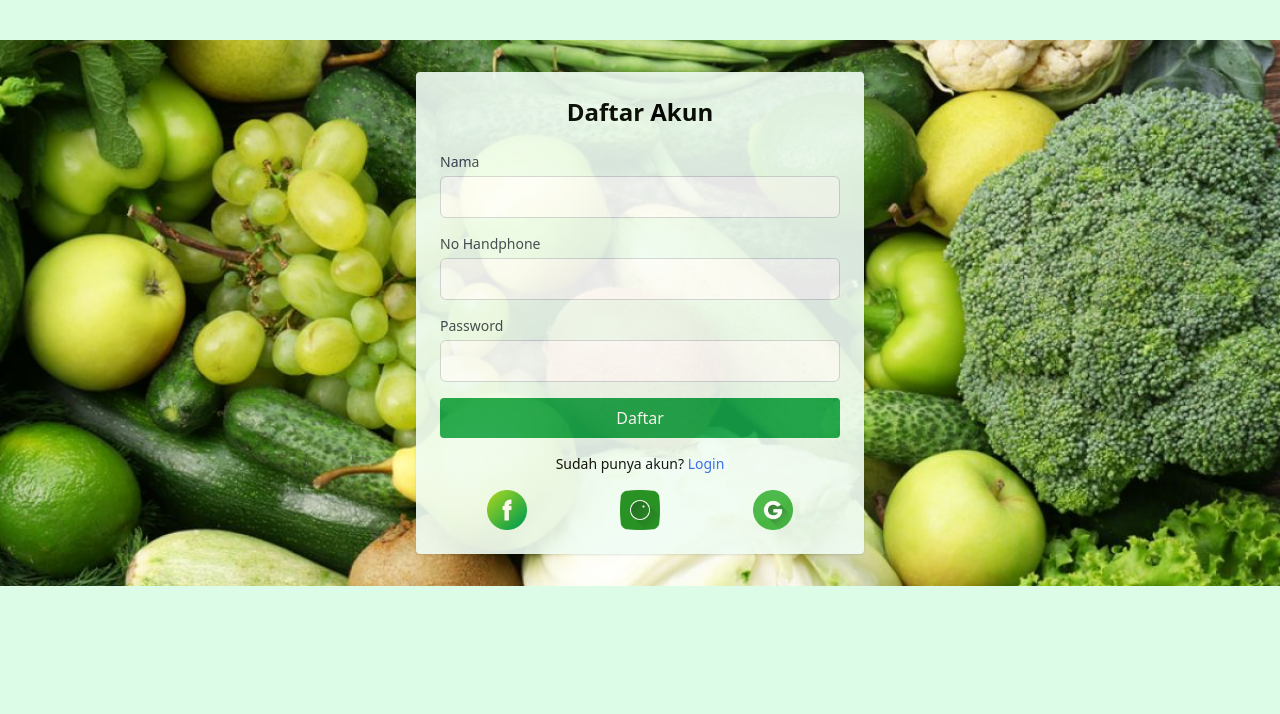
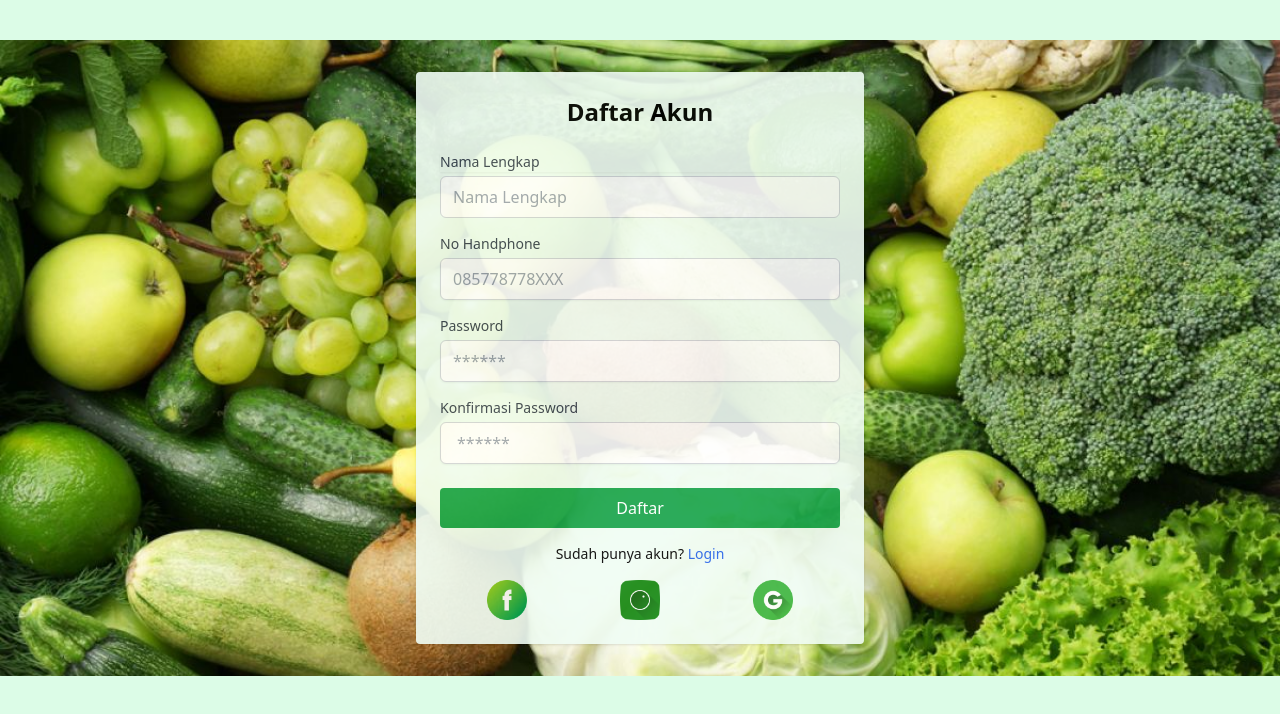
Before and after one commit to RizalRinaldiR/kelompok7, a website: page pages/register.html in a window 1280 px wide. Drawn offline with Linux system fonts and the light colour scheme.

Commit message:
Merapihkan Regidt tambah confirm pw

```diff
--- a/pages/register.html
+++ b/pages/register.html
@@ -12,16 +12,20 @@
             <h2 class="text-2xl font-bold mb-6 text-center ">Daftar Akun</h2>
             <form>
                 <div class="mb-4">
-                    <label for="name" class="block text-sm font-medium text-gray-700">Nama</label>
-                    <input type="text" id="name" class="mt-1 block w-full px-3 py-2 border border-gray-300 rounded-md" required>
+                    <label for="name" class="block text-sm font-medium text-gray-700 shadow-sm ">Nama Lengkap</label>
+                    <input type="text" id="name" class="mt-1 block w-full px-3 py-2 border border-gray-300 rounded-md focus:ring-green-500 focus:border-green-500" placeholder="Nama Lengkap" required>
                 </div>
                 <div class="mb-4">
                     <label for="email" class="block text-sm font-medium text-gray-700">No Handphone</label>
-                    <input type="email" id="email" class="mt-1 block w-full px-3 py-2 border border-gray-300 rounded-md" required>
+                    <input type="email" id="email" class="mt-1 block w-full px-3 py-2 border border-gray-300 rounded-md shadow-sm focus:ring-green-500 focus:border-green-500" placeholder="085778778XXX" required>
                 </div>
                 <div class="mb-4">
                     <label for="password" class="block text-sm font-medium text-gray-700">Password</label>
-                    <input type="password" id="password" class="mt-1 block w-full px-3 py-2 border border-gray-300 rounded-md" required>
+                    <input type="password" id="password" class="mt-1 block w-full px-3 py-2 border border-gray-300 rounded-md shadow-sm focus:ring-green-500 focus:border-green-500" placeholder="******" required>
+                </div>
+                <div class="mb-6">
+                    <label for="confirm_password" class="block text-sm font-medium text-gray-700">Konfirmasi Password</label>
+                    <input type="password" id="confirm_password" class="mt-1 block w-full px-4 py-2 border border-gray-300 rounded-md shadow-sm focus:ring-green-500 focus:border-green-500" placeholder="******" required>
                 </div>
                 <button type="submit" class="bg-green-600 text-white px-4 py-2 rounded w-full opacity-100">Daftar</button>
             </form>
```
